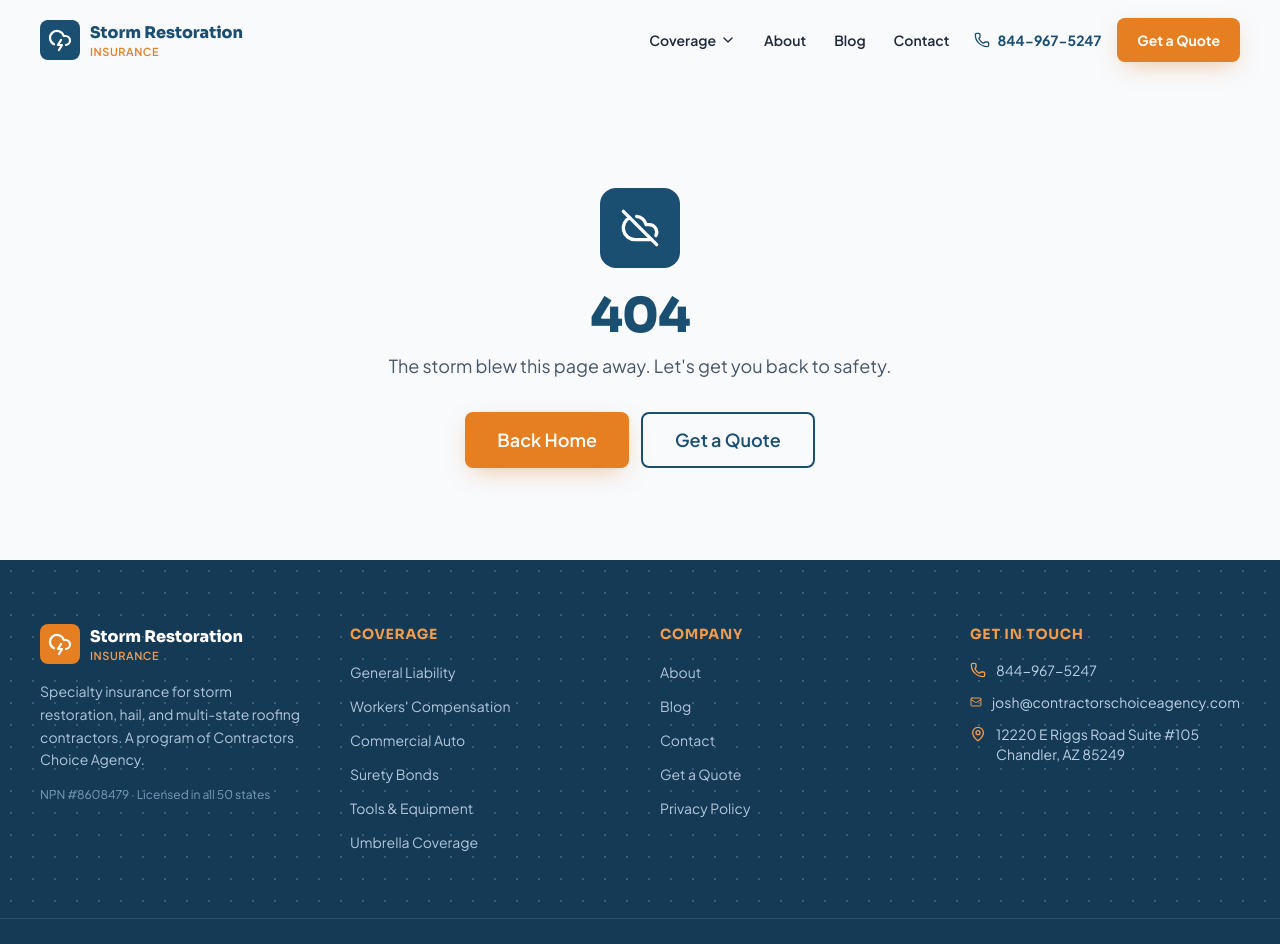
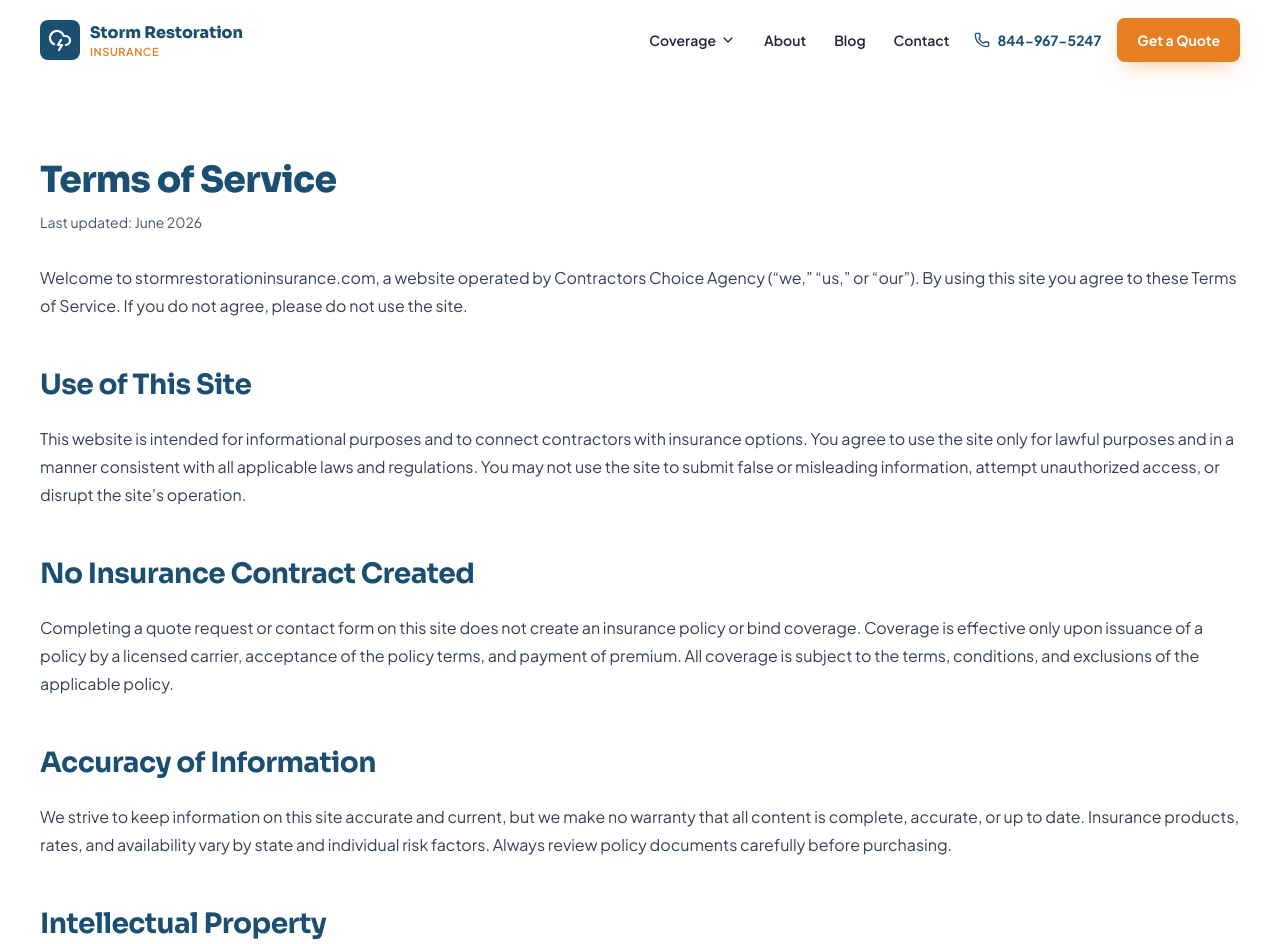
Before and after one commit to MCERQUA/stormrestorationinsurance.com, a Next.js app: page /terms in a window 1280 px wide. Before the commit this address had no page. Shown: the top 944 px of the page. Built offline with nearby package versions, Linux system fonts and the light colour scheme.

Commit message:
auto-save: app/terms/page.tsx

```diff
--- /dev/null
+++ b/app/terms/page.tsx
@@ -0,0 +1,93 @@
+import type { Metadata } from "next";
+import { SITE } from "@/lib/utils";
+
+export const metadata: Metadata = {
+  title: "Terms of Service",
+  description:
+    "Terms of Service for stormrestorationinsurance.com and Contractors Choice Agency. Read before using this site or requesting a quote.",
+  alternates: { canonical: "/terms" },
+  robots: { index: true, follow: true },
+};
+
+export default function Page() {
+  return (
+    <section className="bg-white pt-32 pb-20 lg:pt-40">
+      <div className="container-x max-w-3xl">
+        <h1 className="font-heading text-4xl font-extrabold text-storm-navy">
+          Terms of Service
+        </h1>
+        <p className="mt-3 text-sm text-storm-slate">Last updated: June 2026</p>
+        <div className="prose-storm mt-8">
+          <p>
+            Welcome to stormrestorationinsurance.com, a website operated by{" "}
+            {SITE.brand} (&ldquo;we,&rdquo; &ldquo;us,&rdquo; or &ldquo;our&rdquo;).
+            By using this site you agree to these Terms of Service. If you do not
+            agree, please do not use the site.
+          </p>
+          <h2>Use of This Site</h2>
+          <p>
+            This website is intended for informational purposes and to connect
+            contractors with insurance options. You agree to use the site only for
+            lawful purposes and in a manner consistent with all applicable laws and
+            regulations. You may not use the site to submit false or misleading
+            information, attempt unauthorized access, or disrupt the site&apos;s
+            operation.
+          </p>
+          <h2>No Insurance Contract Created</h2>
+          <p>
+            Completing a quote request or contact form on this site does not create an
+            insurance policy or bind coverage. Coverage is effective only upon issuance
+            of a policy by a licensed carrier, acceptance of the policy terms, and
+            payment of premium. All coverage is subject to the terms, conditions, and
+            exclusions of the applicable policy.
+          </p>
+          <h2>Accuracy of Information</h2>
+          <p>
+            We strive to keep information on this site accurate and current, but we
+            make no warranty that all content is complete, accurate, or up to date.
+            Insurance products, rates, and availability vary by state and individual
+            risk factors. Always review policy documents carefully before purchasing.
+          </p>
+          <h2>Intellectual Property</h2>
+          <p>
+            All content on this site — including text, graphics, logos, and images —
+            is the property of {SITE.brand} or its content suppliers and is protected
+            by applicable copyright and trademark laws. You may not reproduce, distribute,
+            or create derivative works without our written permission.
+          </p>
+          <h2>Third-Party Links</h2>
+          <p>
+            This site may contain links to third-party websites. We are not responsible
+            for the content, accuracy, or practices of any third-party sites and provide
+            these links for convenience only.
+          </p>
+          <h2>Limitation of Liability</h2>
+          <p>
+            To the fullest extent permitted by law, {SITE.brand} shall not be liable
+            for any indirect, incidental, special, or consequential damages arising out
+            of your use of, or inability to use, this site or the information contained
+            herein.
+          </p>
+          <h2>Governing Law</h2>
+          <p>
+            These Terms are governed by the laws of the State of Arizona, without
+            regard to its conflict-of-law provisions. Any disputes shall be resolved
+            in the courts of Maricopa County, Arizona.
+          </p>
+          <h2>Changes to These Terms</h2>
+          <p>
+            We may update these Terms at any time. Continued use of the site after
+            changes are posted constitutes your acceptance of the revised Terms.
+          </p>
+          <h2>Contact Us</h2>
+          <p>
+            Questions about these Terms? Contact us at{" "}
+            <a href={`mailto:${SITE.email}`}>{SITE.email}</a> or{" "}
+            <a href={`tel:${SITE.phoneRaw}`}>{SITE.phone}</a>. Mailing address:{" "}
+            {SITE.address}, {SITE.city}, {SITE.state} {SITE.zip}.
+          </p>
+        </div>
+      </div>
+    </section>
+  );
+}
```
